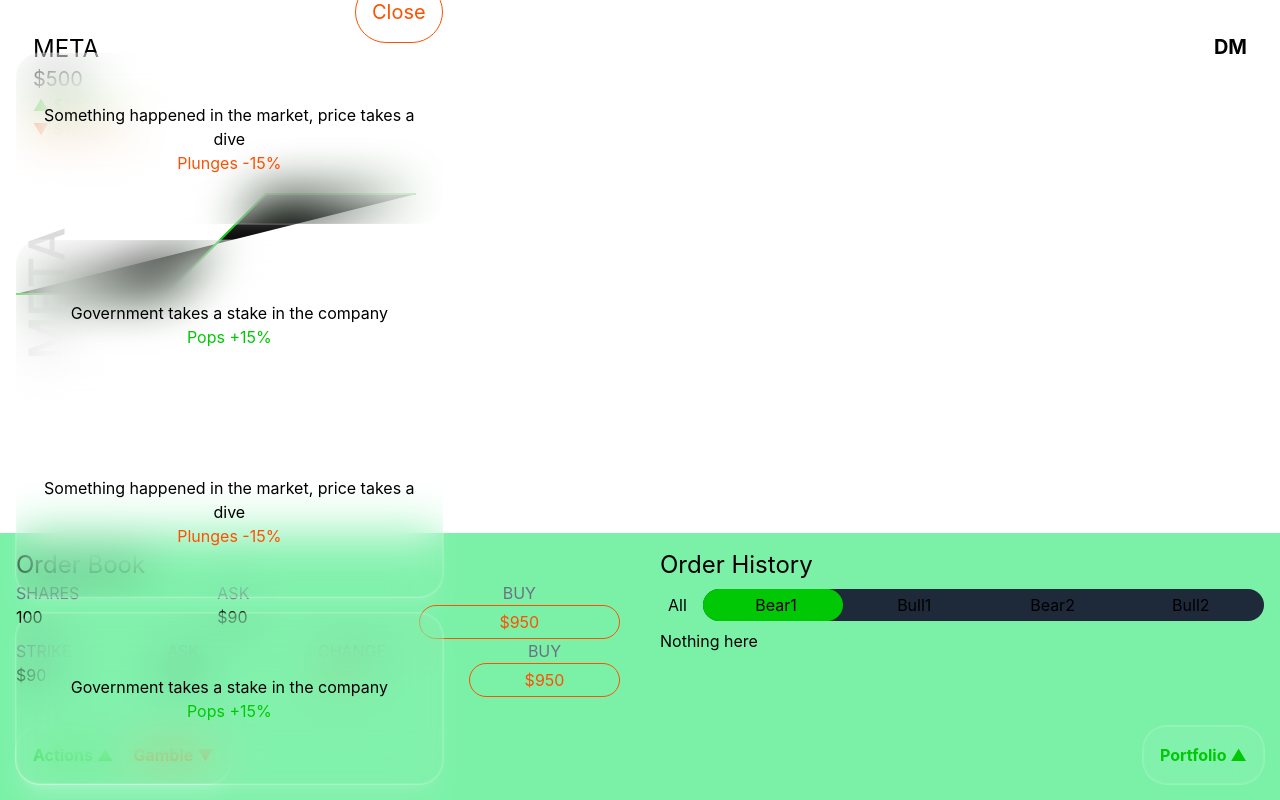
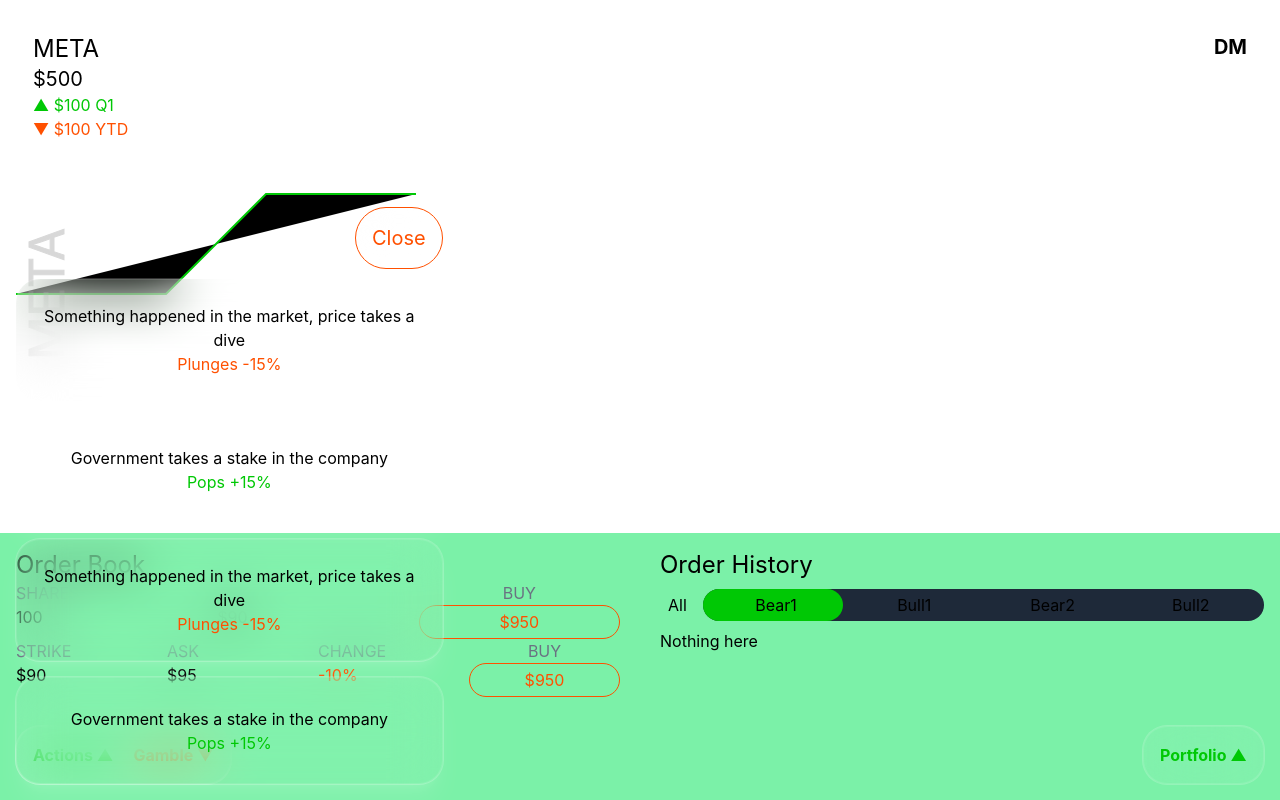
Before and after one commit to SteveUcho/dumb-money-game, a React (Vite) app: page / in a window 1280 px wide. Both pictures are taken after a click on the element "Actions ▲". Built offline with nearby package versions, Linux system fonts and the light colour scheme.

Commit message:
fix styling

```diff
--- a/src/components/ActionCardsTab.tsx
+++ b/src/components/ActionCardsTab.tsx
@@ -40,7 +40,7 @@
       delayChildren: stagger(0.1, { startDelay: 0.1 }),
     },
   },
-  hidden: { y: 800 },
+  hidden: { y: 600, opacity: 0 },
 };
 
 const itemVariant = {
@@ -53,6 +53,7 @@
   return (
     <motion.div
       variants={listVariant}
+      initial={{ y: 600 }}
       animate={open ? "visible" : "hidden"}
       style={{ height: "unset" }}
       className={"flex flex-col gap-4 " + popinCard}
@@ -77,7 +78,7 @@
             className={[
               liquidGlass,
               liquidGlassShadow,
-              "p-6 text-center aspect-5/2 flex flex-col justify-center",
+              "p-6 text-center aspect-4/1 flex flex-col justify-center",
             ].join(" ")}
           >
             <p>{cardData.body}</p>
--- a/src/components/ActionSelector.tsx
+++ b/src/components/ActionSelector.tsx
@@ -1,6 +1,6 @@
 import { useState } from "react";
 import { WithPriceColor } from "./WithPriceColor";
-import { liquidGlass, liquidGlassScale, liquidGlassShadow } from "../utils/classNames";
+import { liquidGlass, liquidGlassScale } from "../utils/classNames";
 import GambleTab from "./GambleTab";
 import { ActionCards } from "./ActionCardsTab";
 
@@ -15,7 +15,7 @@
   return (
     <>
       <div className="absolute bottom-4 left-4 ">
-        <div className={["flex gap-5", liquidGlass, liquidGlassShadow, liquidGlassScale].join(" ")}>
+        <div className={["flex gap-5", liquidGlass, liquidGlassScale].join(" ")}>
           <WithPriceColor price={10} onClick={handleClick(0)}>
             <span className="font-bold">Actions ▲</span>
           </WithPriceColor>
@@ -24,8 +24,8 @@
           </WithPriceColor>
         </div>
       </div>
-      <ActionCards open={openChild == 0} handleClose={closeTab} />
-      <GambleTab open={openChild == 1} handleClose={closeTab} />
+      <ActionCards open={openChild === 0} handleClose={closeTab} />
+      <GambleTab open={openChild === 1} handleClose={closeTab} />
     </>
   );
 }
--- a/src/components/StockPrice.tsx
+++ b/src/components/StockPrice.tsx
@@ -1,16 +1,9 @@
-import { liquidGlass, liquidGlassScale, liquidGlassShadow } from "../utils/classNames";
+import { liquidGlass, liquidGlassShadow } from "../utils/classNames";
 import { WithPriceColor } from "./WithPriceColor";
 
 export function StockPrice() {
   return (
-    <div
-      className={[
-        "absolute top-0 left-0 m-4",
-        liquidGlass,
-        liquidGlassScale,
-        liquidGlassShadow,
-      ].join(" ")}
-    >
+    <div className={["absolute top-0 left-0 m-4", liquidGlass, liquidGlassShadow].join(" ")}>
       <h3 className="text-2xl">META</h3>
       <h3 className="text-xl">$500</h3>
       <WithPriceColor price={100}>▲ $100 Q1</WithPriceColor>
--- a/vite.config.ts
+++ b/vite.config.ts
@@ -5,7 +5,7 @@
 
 // https://vite.dev/config/
 export default defineConfig({
-  base: "dumb-money-game",
+  base: "/dumb-money-game",
   staged: {
     "*": "vp check --fix",
   },
```
